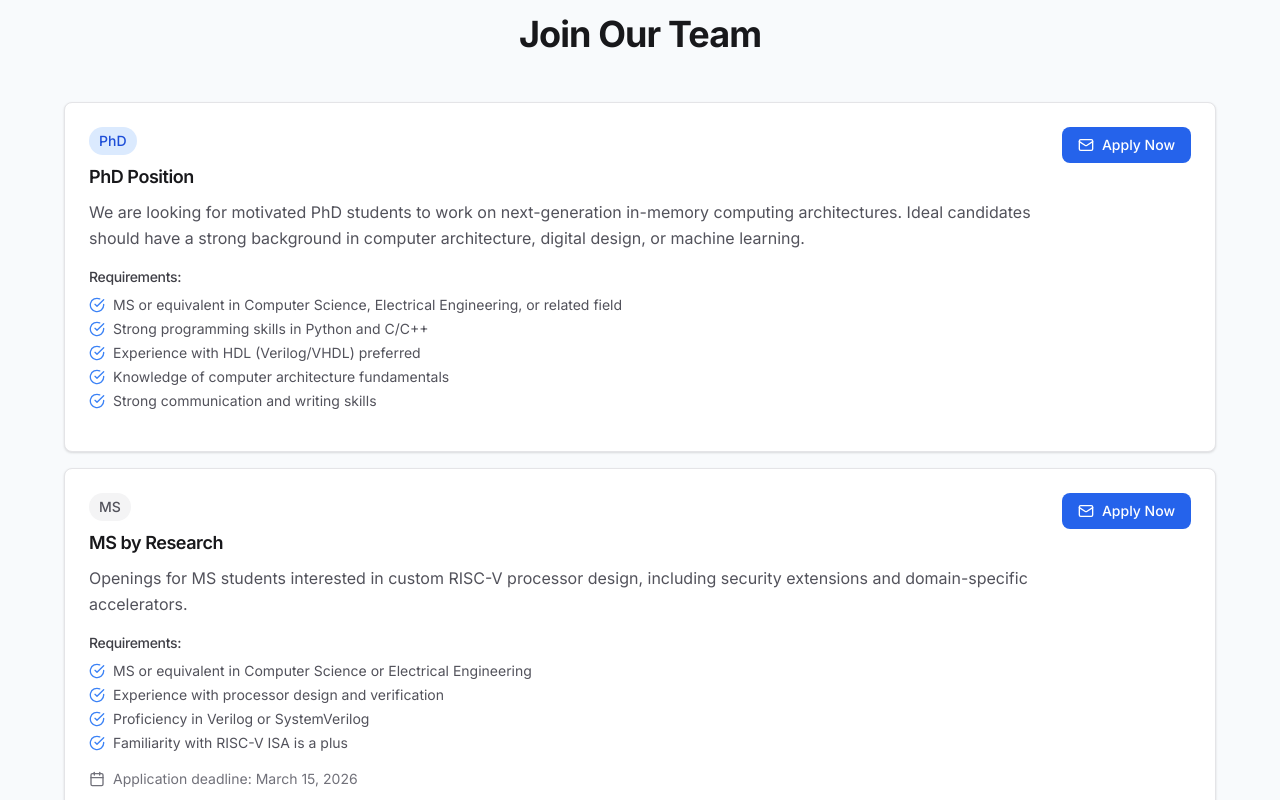
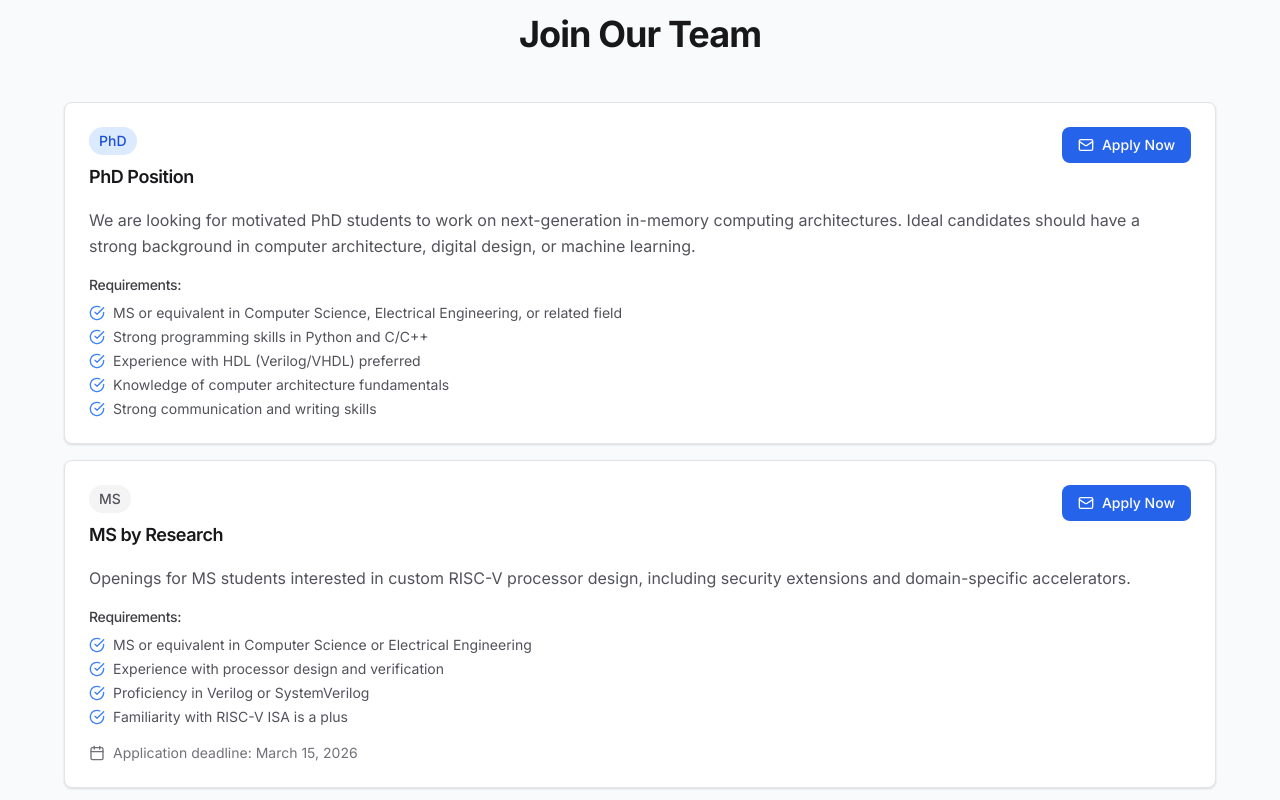
Before and after one commit to SARCS-Research-Group-IIITH/SARCS-Research-Group-IIITH.github.io, a Next.js app: page /contact in a window 1280 px wide. Shown: the part 500-1300 px from the top of the page. Built offline with nearby package versions, Linux system fonts and the light colour scheme.

Commit message:
fix: restructure openings layout to remove vertical gap

```diff
--- a/components/blog/OpeningsSection.tsx
+++ b/components/blog/OpeningsSection.tsx
@@ -82,28 +82,43 @@ export function OpeningCard({ opening }: OpeningCardProps) {
 
   return (
     <Card className="text-left">
-      <div className="flex flex-wrap items-start justify-between gap-4">
+      <div className="flex flex-col gap-4">
+        {/* Header - Position Type Badge and Title */}
+        <div className="flex items-start justify-between gap-4">
           <div className="flex-1">
-          {/* Header - Position Type Badge Only */}
             <div className="mb-2">
               <Badge variant={typeColors[opening.type] || 'neutral'} size="md">
                 {opening.type}
               </Badge>
             </div>
-
-          {/* Title */}
-          <h4 className="mb-2 text-lg font-semibold text-surface-900 dark:text-surface-50">
+            <h4 className="text-lg font-semibold text-surface-900 dark:text-surface-50">
               {opening.title}
             </h4>
+          </div>
+
+          {/* Apply button */}
+          {opening.contactEmail && (
+            <Button
+              as="link"
+              href={`mailto:${opening.contactEmail}?subject=Application: ${opening.title}`}
+              variant="primary"
+              size="md"
+              leftIcon={<Mail className="h-4 w-4" />}
+              external
+            >
+              Apply Now
+            </Button>
+          )}
+        </div>
 
         {/* Description */}
-          <p className="mb-4 text-surface-600 dark:text-surface-400">
+        <p className="text-surface-600 dark:text-surface-400">
           {opening.description}
         </p>
 
         {/* Requirements */}
         {opening.requirements && opening.requirements.length > 0 && (
-            <div className="mb-4">
+          <div>
             <h5 className="mb-2 text-sm font-medium text-surface-700 dark:text-surface-300">
               Requirements:
             </h5>
@@ -129,21 +144,6 @@ export function OpeningCard({ opening }: OpeningCardProps) {
           </div>
         )}
       </div>
-
-        {/* Apply button */}
-        {opening.contactEmail && (
-          <Button
-            as="link"
-            href={`mailto:${opening.contactEmail}?subject=Application: ${opening.title}`}
-            variant="primary"
-            size="md"
-            leftIcon={<Mail className="h-4 w-4" />}
-            external
-          >
-            Apply Now
-          </Button>
-        )}
-      </div>
     </Card>
   );
 }
--- a/components/layout/Navbar.tsx
+++ b/components/layout/Navbar.tsx
@@ -49,6 +49,7 @@ const navItems: NavItem[] = [
 export function Navbar() {
   const [isMobileMenuOpen, setIsMobileMenuOpen] = useState(false);
   const [isDropdownOpen, setIsDropdownOpen] = useState(false);
+  const [isMobileDropdownOpen, setIsMobileDropdownOpen] = useState(false);
   const [isScrolled, setIsScrolled] = useState(false);
   const pathname = usePathname();
   const dropdownRef = useRef<HTMLDivElement>(null);
@@ -192,7 +193,7 @@ export function Navbar() {
                     // Mobile dropdown
                     <>
                       <button
-                        onClick={() => setIsDropdownOpen(!isDropdownOpen)}
+                        onClick={() => setIsMobileDropdownOpen(!isMobileDropdownOpen)}
                         className={`flex w-full items-center justify-between rounded-lg px-4 py-2 text-sm font-medium ${
                           isActive(item.href)
                             ? 'text-primary-600 dark:text-primary-400'
@@ -201,16 +202,20 @@ export function Navbar() {
                       >
                         {item.label}
                         <ChevronDown
-                          className={`h-4 w-4 transition-transform ${isDropdownOpen ? 'rotate-180' : ''}`}
+                          className={`h-4 w-4 transition-transform ${isMobileDropdownOpen ? 'rotate-180' : ''}`}
                         />
                       </button>
 
-                      {isDropdownOpen && (
+                      {isMobileDropdownOpen && (
                         <div className="ml-4 space-y-1 border-l-2 border-surface-200 pl-4 dark:border-surface-700">
                           {item.children.map((child) => (
                             <Link
                               key={child.href}
                               href={child.href}
+                              onClick={() => {
+                                setIsMobileMenuOpen(false);
+                                setIsMobileDropdownOpen(false);
+                              }}
                               className={`block rounded-lg px-3 py-2 text-sm hover:no-underline ${
                                 pathname === child.href
                                   ? 'text-primary-600 dark:text-primary-400'
@@ -226,6 +231,7 @@ export function Navbar() {
                   ) : (
                     <Link
                       href={item.href}
+                      onClick={() => setIsMobileMenuOpen(false)}
                       className={`block rounded-lg px-4 py-2 text-sm font-medium hover:no-underline ${
                         isActive(item.href)
                           ? 'text-primary-600 dark:text-primary-400'
```
Lines whose indentation alone changed are shown as unchanged.
